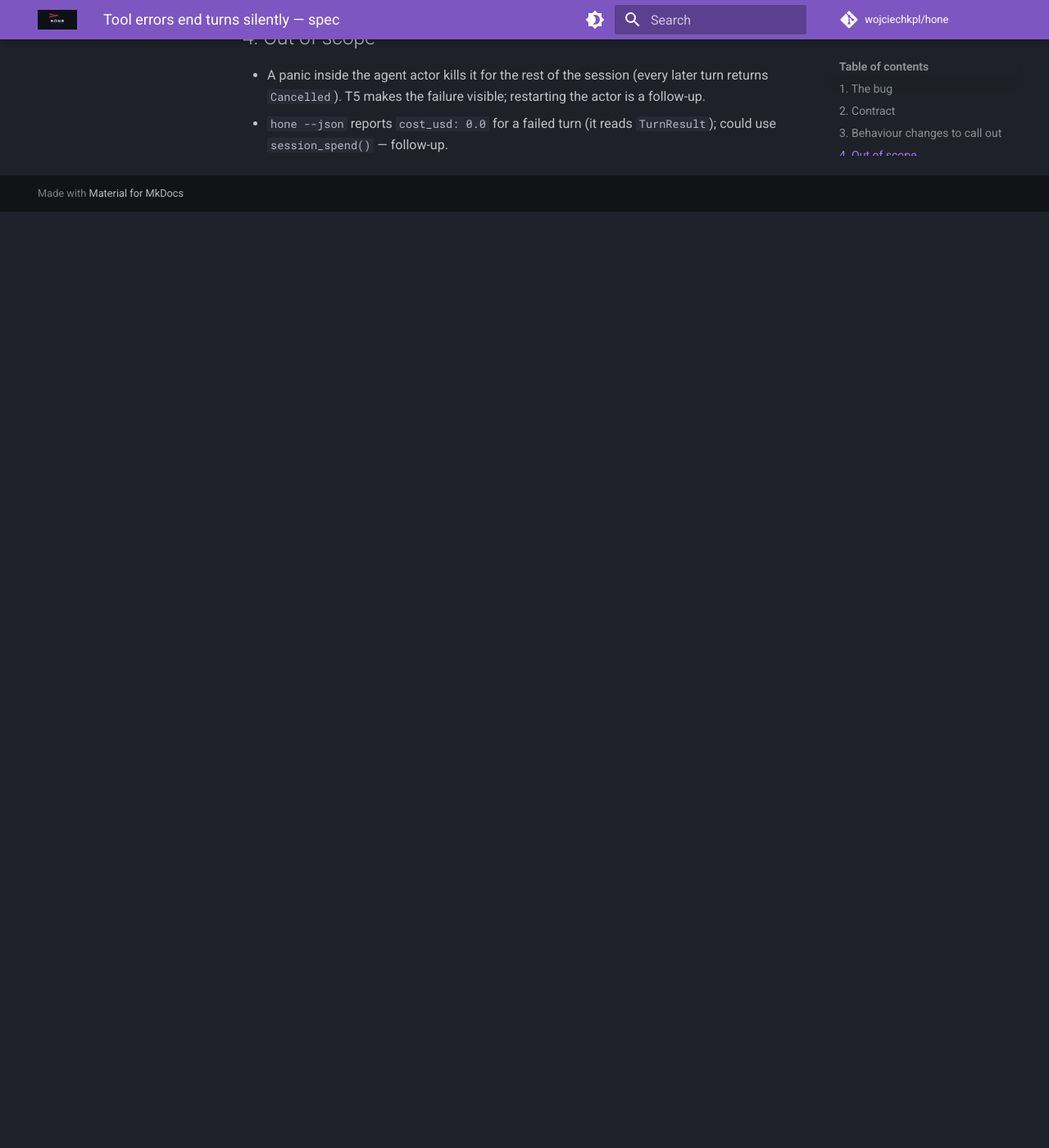
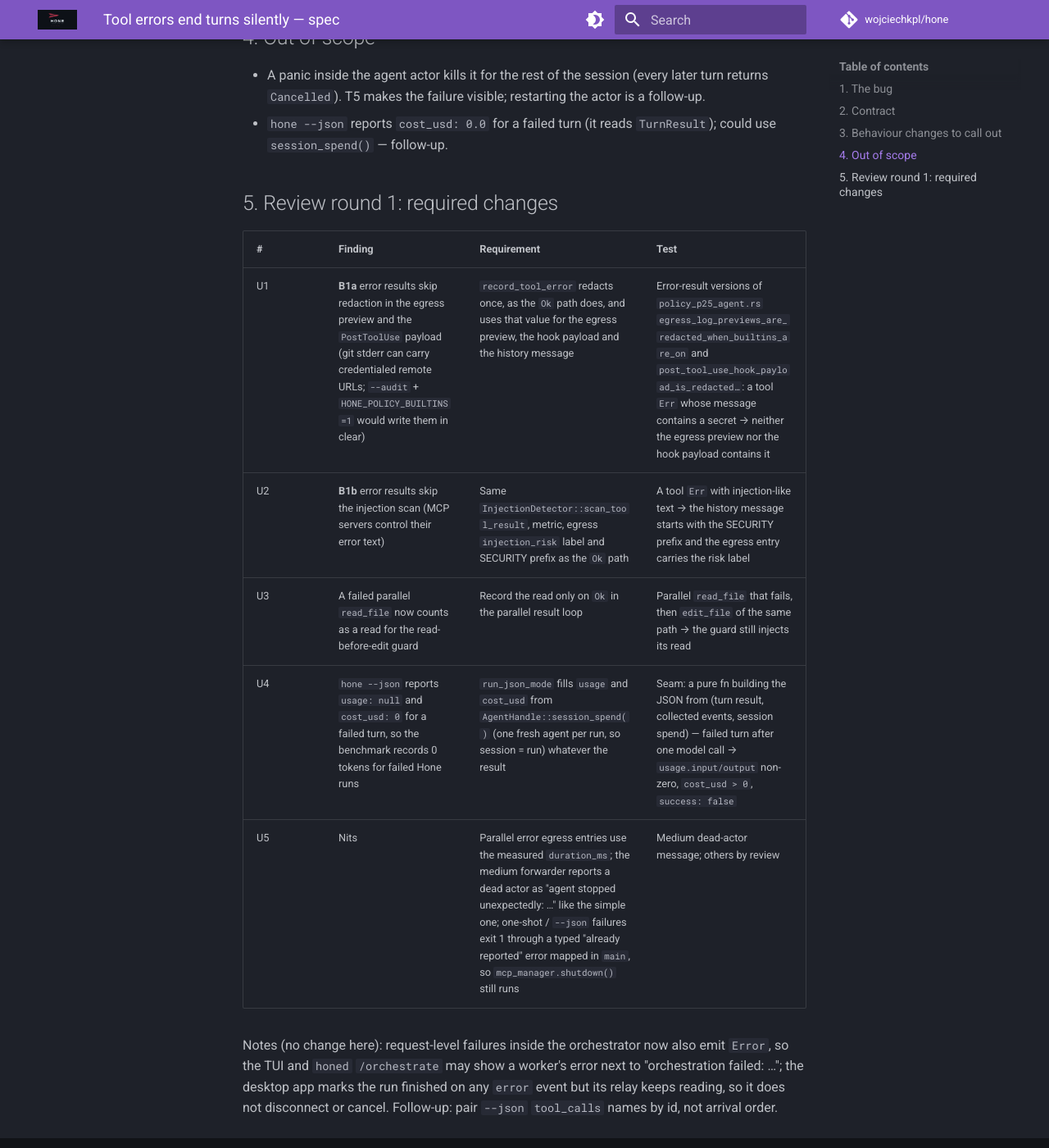
Before and after one commit to wojciechkpl/hone, an MkDocs documentation site: the page built from docs/plans/tool-error-turn-spec.md, in a window 1280 px wide and 1400 px high, scrolled down 2340 px. Shown: the whole window at 82% size. Built offline with MkDocs 1.6.1 and Material for MkDocs 9.7.7, drawn with Linux system fonts in a browser that asks for light colours; comment, search, counter and statistics services are not loaded; before the commit the page ends 2598 px from its top, so only the background shows below that.

Commit message:
docs(plan): tool-error fix, review round 1 contract

```diff
--- a/docs/plans/tool-error-turn-spec.md
+++ b/docs/plans/tool-error-turn-spec.md
@@ -59,3 +59,18 @@ error result; a policy deny / user deny / skip already produces a result.
   `Cancelled`). T5 makes the failure visible; restarting the actor is a follow-up.
 - `hone --json` reports `cost_usd: 0.0` for a failed turn (it reads `TurnResult`); could use
   `session_spend()` — follow-up.
+
+## 5. Review round 1: required changes
+
+| # | Finding | Requirement | Test |
+|---|---|---|---|
+| U1 | **B1a** error results skip redaction in the egress preview and the `PostToolUse` payload (git stderr can carry credentialed remote URLs; `--audit` + `HONE_POLICY_BUILTINS=1` would write them in clear) | `record_tool_error` redacts once, as the `Ok` path does, and uses that value for the egress preview, the hook payload and the history message | Error-result versions of `policy_p25_agent.rs` `egress_log_previews_are_redacted_when_builtins_are_on` and `post_tool_use_hook_payload_is_redacted…`: a tool `Err` whose message contains a secret → neither the egress preview nor the hook payload contains it |
+| U2 | **B1b** error results skip the injection scan (MCP servers control their error text) | Same `InjectionDetector::scan_tool_result`, metric, egress `injection_risk` label and SECURITY prefix as the `Ok` path | A tool `Err` with injection-like text → the history message starts with the SECURITY prefix and the egress entry carries the risk label |
+| U3 | A failed parallel `read_file` now counts as a read for the read-before-edit guard | Record the read only on `Ok` in the parallel result loop | Parallel `read_file` that fails, then `edit_file` of the same path → the guard still injects its read |
+| U4 | `hone --json` reports `usage: null` and `cost_usd: 0` for a failed turn, so the benchmark records 0 tokens for failed Hone runs | `run_json_mode` fills `usage` and `cost_usd` from `AgentHandle::session_spend()` (one fresh agent per run, so session = run) whatever the result | Seam: a pure fn building the JSON from (turn result, collected events, session spend) — failed turn after one model call → `usage.input/output` non-zero, `cost_usd > 0`, `success: false` |
+| U5 | Nits | Parallel error egress entries use the measured `duration_ms`; the medium forwarder reports a dead actor as "agent stopped unexpectedly: …" like the simple one; one-shot / `--json` failures exit 1 through a typed "already reported" error mapped in `main`, so `mcp_manager.shutdown()` still runs | Medium dead-actor message; others by review |
+
+Notes (no change here): request-level failures inside the orchestrator now also emit `Error`, so
+the TUI and `honed` `/orchestrate` may show a worker's error next to "orchestration failed: …";
+the desktop app marks the run finished on any `error` event but its relay keeps reading, so it
+does not disconnect or cancel. Follow-up: pair `--json` `tool_calls` names by id, not arrival order.
```
